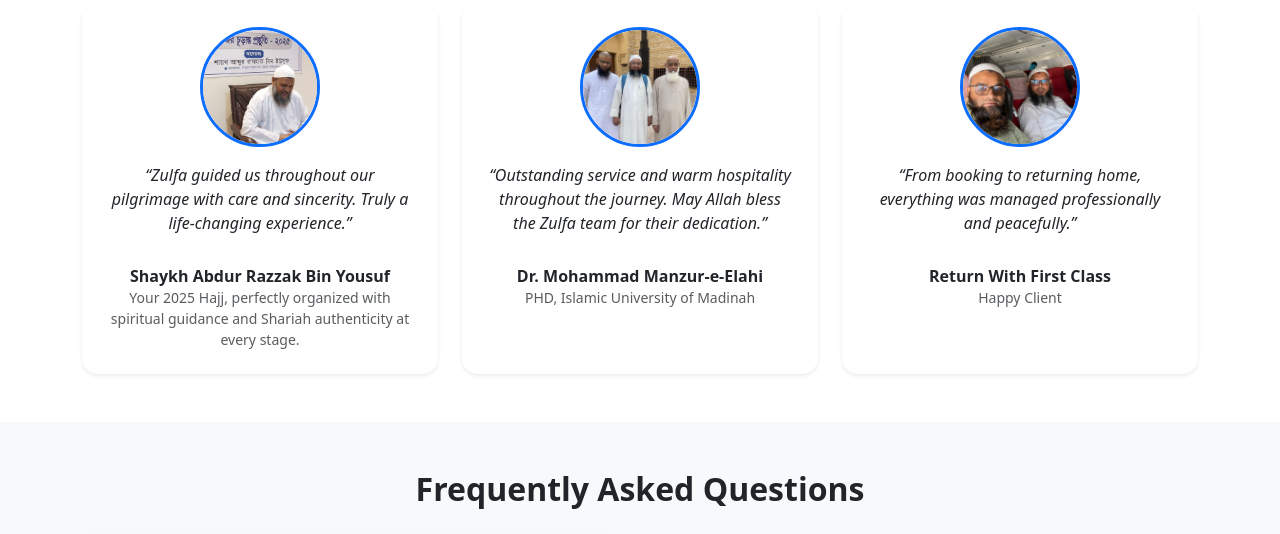
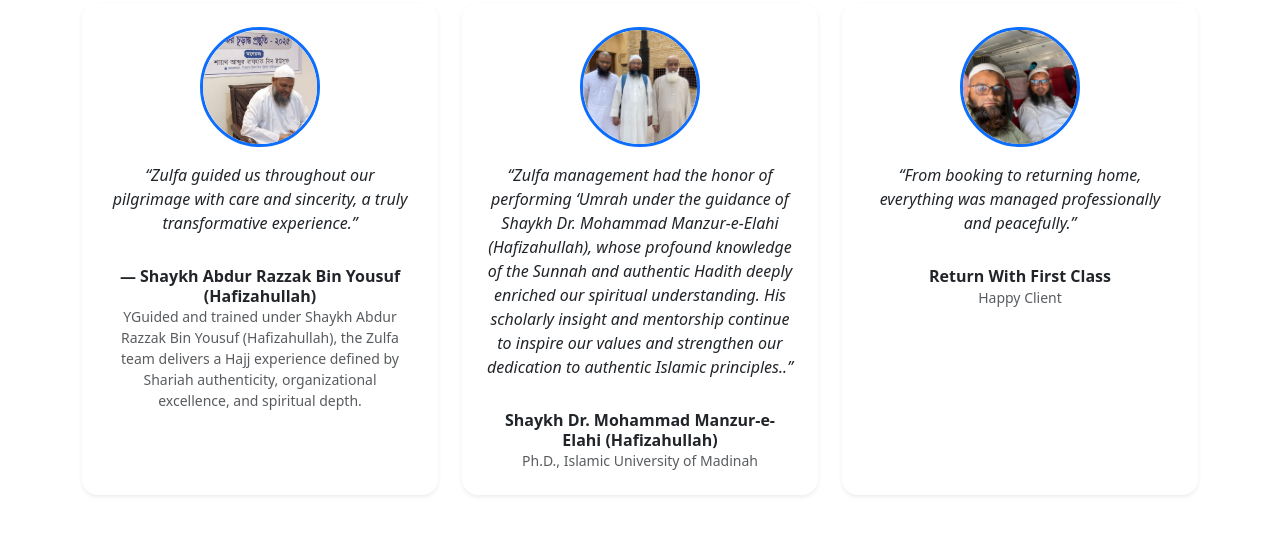
Before and after one commit to Asadujjaman97/Zulfa-Hajj-Service-Assign2-, a plain HTML site: page index.html in a window 1280 px wide. Shown: the part 2097-2631 px from the top of the page. Drawn offline with nearby package versions, Linux system fonts and the light colour scheme.

Commit message:
client section edited

```diff
--- a/index.html
+++ b/index.html
@@ -239,9 +239,9 @@ Zulfa Hajj Corporation walks beside you with care and sincerity, guiding you tow
           <div class="client-img mb-3">
             <img src="./Image Downloded/Zulfa Image/Abdur razzakbin Yusuf.jpeg" class="rounded-circle border border-3 border-primary" alt="Client 1">
           </div>
-          <p class="fst-italic">“Zulfa guided us throughout our pilgrimage with care and sincerity. Truly a life-changing experience.”</p>
-          <h6 class="fw-bold mt-3 mb-0">Shaykh Abdur Razzak Bin Yousuf</h6>
-          <small class="text-muted"> Your 2025 Hajj, perfectly organized with spiritual guidance and Shariah authenticity at every stage. </small>
+          <p class="fst-italic">“Zulfa guided us throughout our pilgrimage with care and sincerity, a truly transformative experience.”</p>
+          <h6 class="fw-bold mt-3 mb-0">— Shaykh Abdur Razzak Bin Yousuf (Hafizahullah)</h6>
+          <small class="text-muted"> YGuided and trained under Shaykh Abdur Razzak Bin Yousuf (Hafizahullah), the Zulfa team delivers a Hajj experience defined by Shariah authenticity, organizational excellence, and spiritual depth. </small>
         </div>
       </div>
 
@@ -251,9 +251,9 @@ Zulfa Hajj Corporation walks beside you with care and sincerity, guiding you tow
           <div class="client-img mb-3">
             <img src="./Image Downloded/Zulfa Image/Hajj Safor with Mojur and father.jpeg" class="rounded-circle border border-3 border-primary" alt="Client 2">
           </div>
-          <p class="fst-italic">“Outstanding service and warm hospitality throughout the journey. May Allah bless the Zulfa team for their dedication.”</p>
-          <h6 class="fw-bold mt-3 mb-0">Dr. Mohammad Manzur-e-Elahi</h6>
-          <small class="text-muted">PHD, Islamic University of Madinah</small>
+          <p class="fst-italic">“Zulfa management had the honor of performing ‘Umrah under the guidance of Shaykh Dr. Mohammad Manzur-e-Elahi (Hafizahullah), whose profound knowledge of the Sunnah and authentic Hadith deeply enriched our spiritual understanding. His scholarly insight and mentorship continue to inspire our values and strengthen our dedication to authentic Islamic principles..”</p>
+          <h6 class="fw-bold mt-3 mb-0">Shaykh Dr. Mohammad Manzur-e-Elahi (Hafizahullah)</h6>
+          <small class="text-muted">Ph.D., Islamic University of Madinah</small>
         </div>
       </div>
 
```
